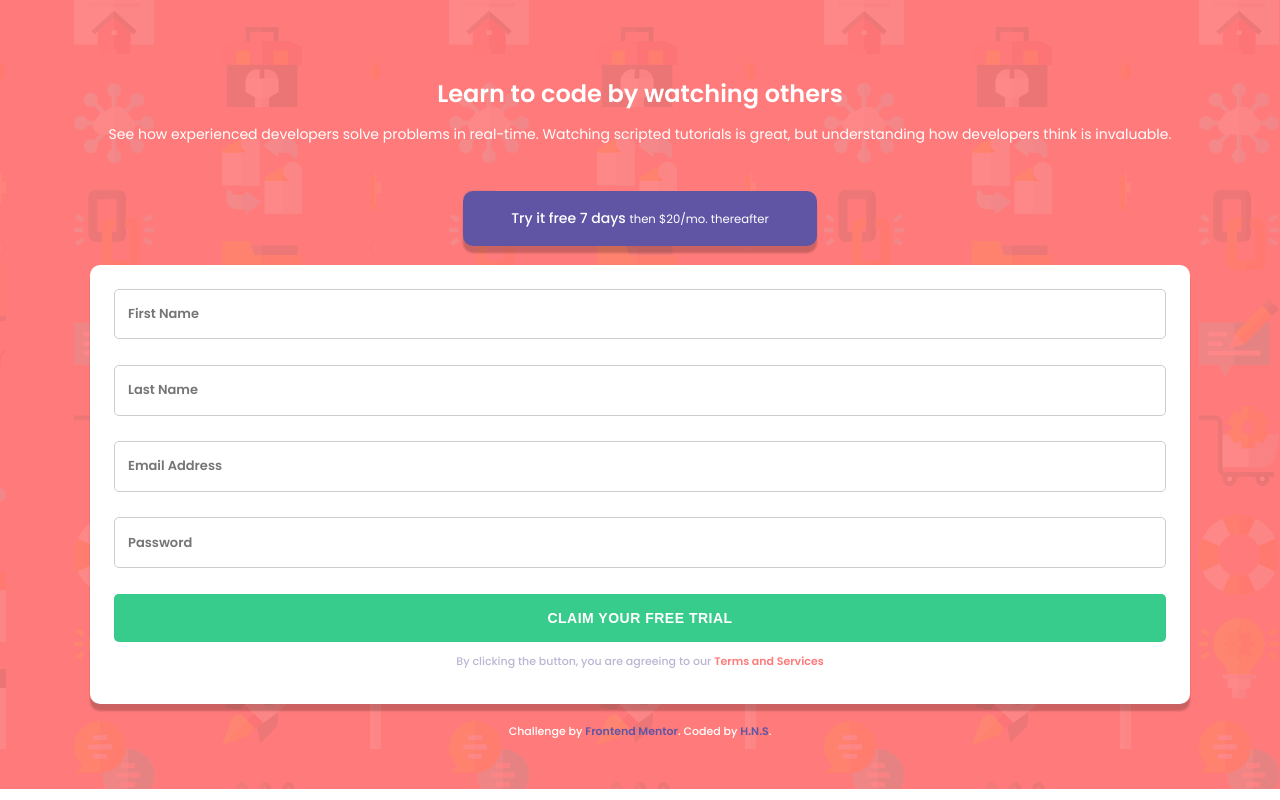
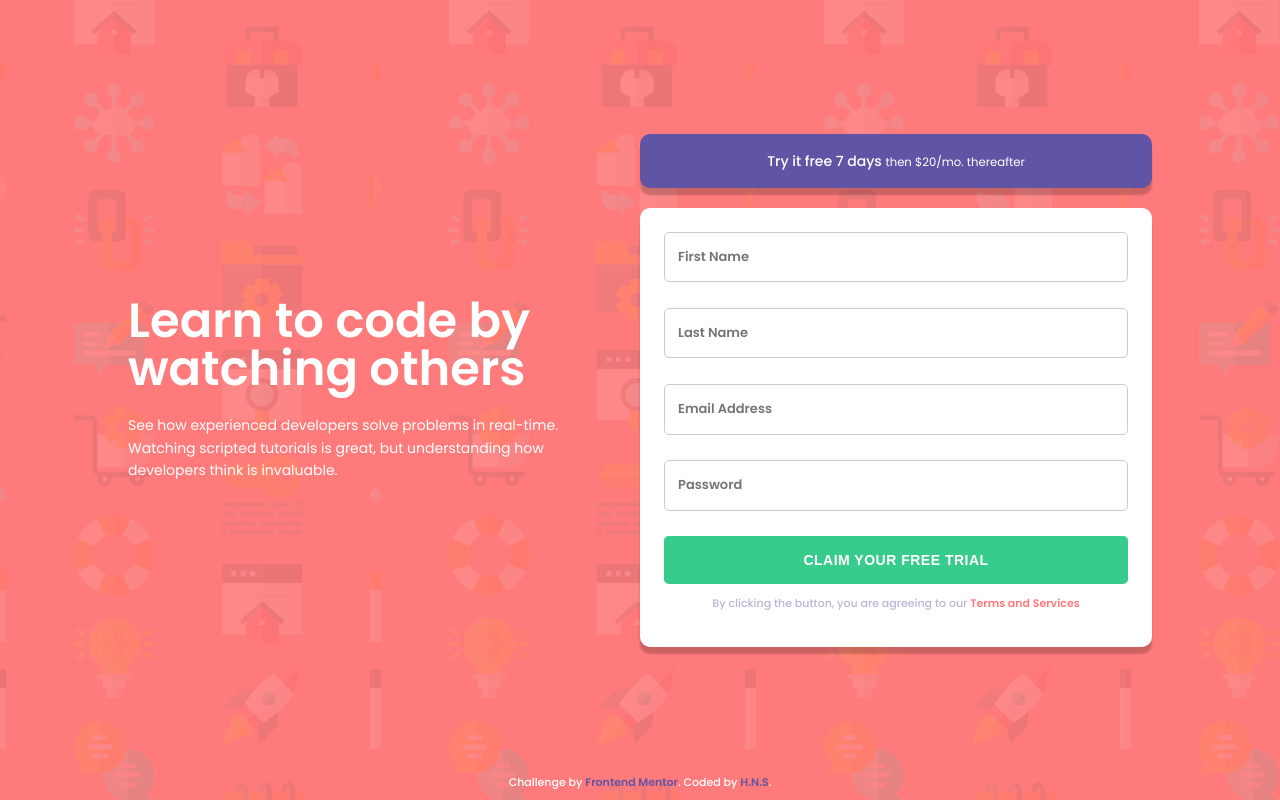
Before and after one commit to hns-dev/frontendMentor-intro-component-with-sign-up-form, a plain HTML site: page index.html in a window 1280 px wide. Drawn offline with Linux system fonts and the light colour scheme.

Commit message:
Completed desktop and tablet layout styles.

```diff
--- a/CSS/style.scss
+++ b/CSS/style.scss
@@ -51,7 +51,13 @@ body {
 section {
   background: $red url("../images/bg-intro-mobile.png");
   text-align: center;
-  padding: 3em 0;
+  padding: 4em 0;
+
+  min-height: 100vh;
+  display: flex;
+  flex-direction: column;
+  justify-content: center;
+  align-items: center;
 
   .container {
     width: 90%;
@@ -83,6 +89,8 @@ section {
     padding: 1rem 3rem;
     border-radius: 10px;
     box-shadow: 0px 7px 2px 0px rgba(0, 0, 0, 0.2);
+    display: inline-block;
+    width: 100%;
 
     small {
       font-weight: 400;
@@ -161,6 +169,12 @@ section {
   }
 }
 
+footer {
+  position: absolute;
+  bottom: 0;
+  padding: 0.5em 0;
+}
+
 .attribution {
   font-size: 11px;
   text-align: center;
@@ -172,3 +186,109 @@ section {
   color: $blue;
   font-weight: 600;
 }
+
+// Media Queries
+@media (min-width: 570px) {
+  section {
+    .container {
+      width: 75%;
+    }
+
+    .intro-text {
+      h1 {
+        font-size: 2rem;
+      }
+    }
+  }
+}
+
+@media (min-width: 720px) {
+  section {
+    .container {
+      width: 65%;
+    }
+
+    .intro-text {
+      h1 {
+        font-size: 2.5rem;
+        line-height: 1;
+      }
+    }
+  }
+}
+
+@media (min-width: 1010px) {
+  section {
+    padding: 4em 0;
+    .container {
+      width: 80%;
+
+      display: grid;
+      // grid-template-areas:
+      //   "intro subscription"
+      //   "intro subscription"
+      //   "footer footer";
+      grid-template-columns: repeat(2, 1fr);
+      gap: 2rem;
+    }
+
+    .intro-text {
+      grid-column: 1/2;
+      grid-row: 1/3;
+      align-self: center;
+      text-align: left;
+
+      h1 {
+        padding: 0;
+        font-size: 2.5rem;
+      }
+    }
+
+    .trial-subscription {
+      grid-column: 2/4;
+      grid-row: 1/3;
+    }
+
+    footer {
+      grid-column: 1/4;
+      grid-row: 2;
+      justify-self: center;
+      align-self: center;
+    }
+  }
+}
+
+@media (min-width: 1230px) {
+  section {
+    .intro-text {
+      h1 {
+        font-size: 3rem;
+      }
+
+      p {
+        margin: 1.5em 0;
+        // font-size: 15.5px;
+      }
+    }
+  }
+}
+
+@media (min-width: 1400px) {
+  section {
+    .container {
+      grid-template-columns: repeat(2, 1fr);
+      // column-gap: 4rem;
+    }
+
+    .intro-text {
+      h1 {
+        font-size: 3rem;
+      }
+
+      p {
+        // margin: 1.5em 0;
+        font-size: 15.5px;
+      }
+    }
+  }
+}
--- a/index.html
+++ b/index.html
@@ -21,7 +21,8 @@
           but understanding how developers think is invaluable. </p>
       </div>
 
-      <a href="#" class="btn">Try it free 7 days <small>then $20/mo. thereafter</small></a>
+      <div class="trial-subscription">
+        <a href="#" class="btn">Try it free 7 days <small>then $20/mo. thereafter</small></a>
 
       <form novalidate>
         <div class="form-control">
@@ -51,7 +52,8 @@
         <button class="btn">Claim your free trial </button>
         <p>By clicking the button, you are agreeing to our <a href="#">Terms and Services</a></p>
       </form>
-
+      </div>
+    </div>
 
     <footer>
       <p class="attribution">
@@ -59,7 +61,7 @@
         Coded by <a href="#">H.N.S</a>.
       </p>
     </footer>
-  </div>
+
   </section>
 
 
```
Also changed, not shown: CSS/style.css, 1 other file.
